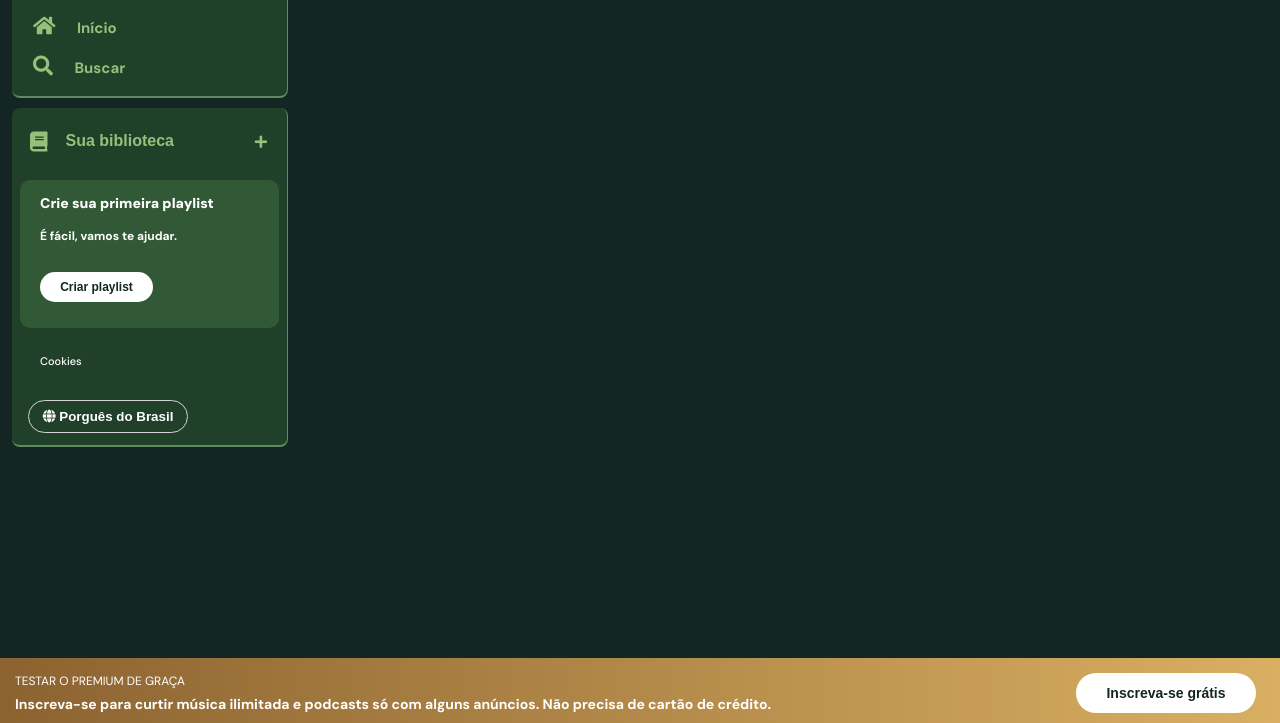
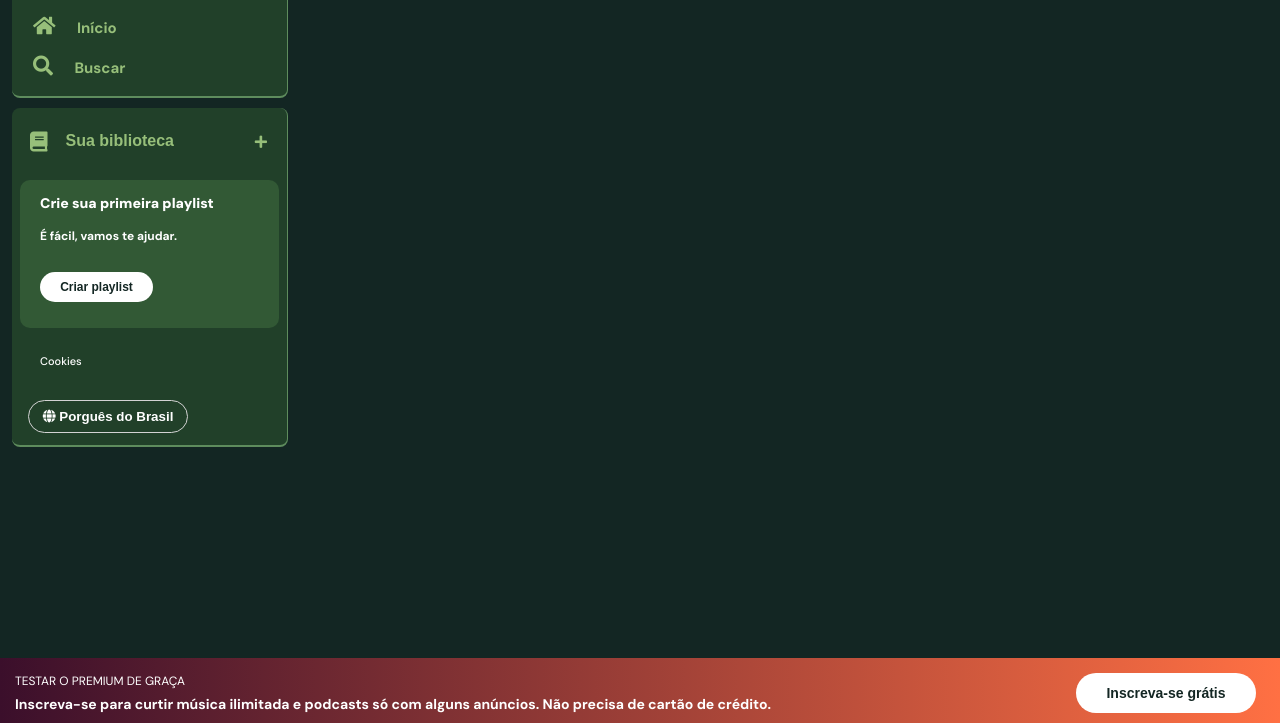
Before and after one commit to ArturSantez/spotify-imersao-alura, a plain HTML site: page index.html in a window 1280 px wide. Shown: the part 77-800 px from the top of the page. Drawn offline with Linux system fonts and the light colour scheme.

Commit message:
Gradiente alterada

```diff
--- a/styles.css
+++ b/styles.css
@@ -11,8 +11,8 @@
     --cor6: #5E8C5D;
     --cor7: #d3d3d3;
 
-    --grad1: #8C6330;
-    --grad2: #D9AF62;
+    --grad1: #3b0f2b;
+    --grad2: #ff7043;
 
     --font1: 'Dm sans', Arial, Helvetica, sans-serif;
 }
```
